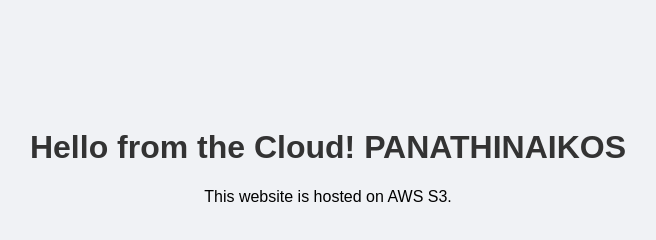
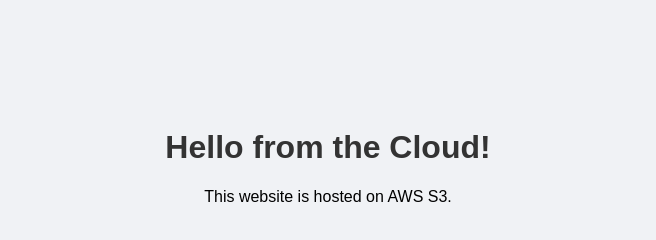
Before and after one commit to EliasMere/cloud-portfolio-project, a plain HTML site: page index.html in a window 1280 px wide. Shown: the whole page, without its empty margins (312-968 px from the left). Drawn offline with Linux system fonts and the light colour scheme.

Commit message:
Update index content

```diff
--- a/index.html
+++ b/index.html
@@ -15,7 +15,7 @@
     </style>
   </head>
   <body>
-    <h1>Hello from the Cloud! PANATHINAIKOS  </h1>
+    <h1>Hello from the Cloud!</h1>
     <p>This website is hosted on AWS S3.</p>
   </body>
 </html>
```
